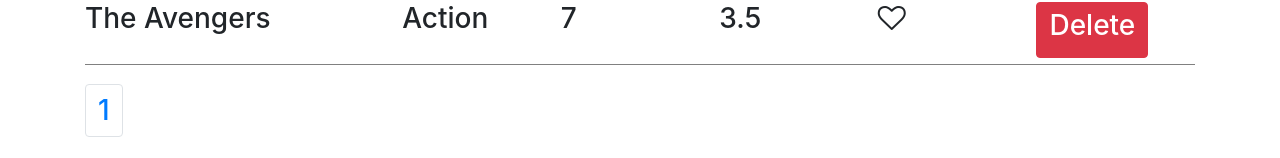
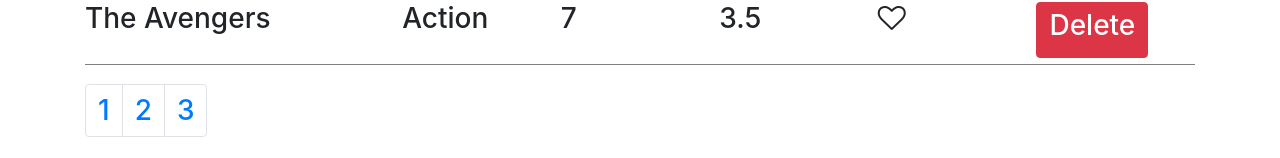
Before and after one commit to lopezg3000/vidly, a React (Create React App) app: page / in a window 1280 px wide. Shown: the part 1028-1186 px from the top of the page. Built offline with nearby package versions, Linux system fonts and the light colour scheme.

Commit message:
displayingPages

```diff
--- a/package.json
+++ b/package.json
@@ -17,7 +17,7 @@
     "popper.js": "^1.16.1",
     "react": "^16.12.0",
     "react-dom": "^16.12.0",
-    "react-scripts": "^3.3.1",
+    "react-scripts": "^3.4.0",
     "sass": "^1.25.0",
     "typescript": "^3.7.5"
   },
--- a/src/components/pagination/Pagination.js
+++ b/src/components/pagination/Pagination.js
@@ -1,19 +1,24 @@
-import React from "react"
+import React from "react";
+import _ from "lodash";
 
 const Pagination = props => {
 
     const { count, pageSize } = props;
 
-    const pageCount = count / pageSize;
-
-    // [1, 2, 3].map()
+    const pageCount = Math.ceil(count / pageSize);
+    console.log(pageCount);
+    if (pageCount === 1) return null;
+    const pages = _.range(1, pageCount + 1);
+    // [1 ... pagesCount].map()
 
     return (
         <nav>
             <ul className="pagination">
-                <li className="page-item">
-                    <a className="page-link">1</a>
-                </li>
+                {pages.map(page => (
+                    <li key={page} className="page-item">
+                        <a className="page-link">{page}</a>
+                    </li>
+                ))}
             </ul>
         </nav>
     );
```
Also changed, not shown: 1 other file (tests, documents, lock files or other folders).
